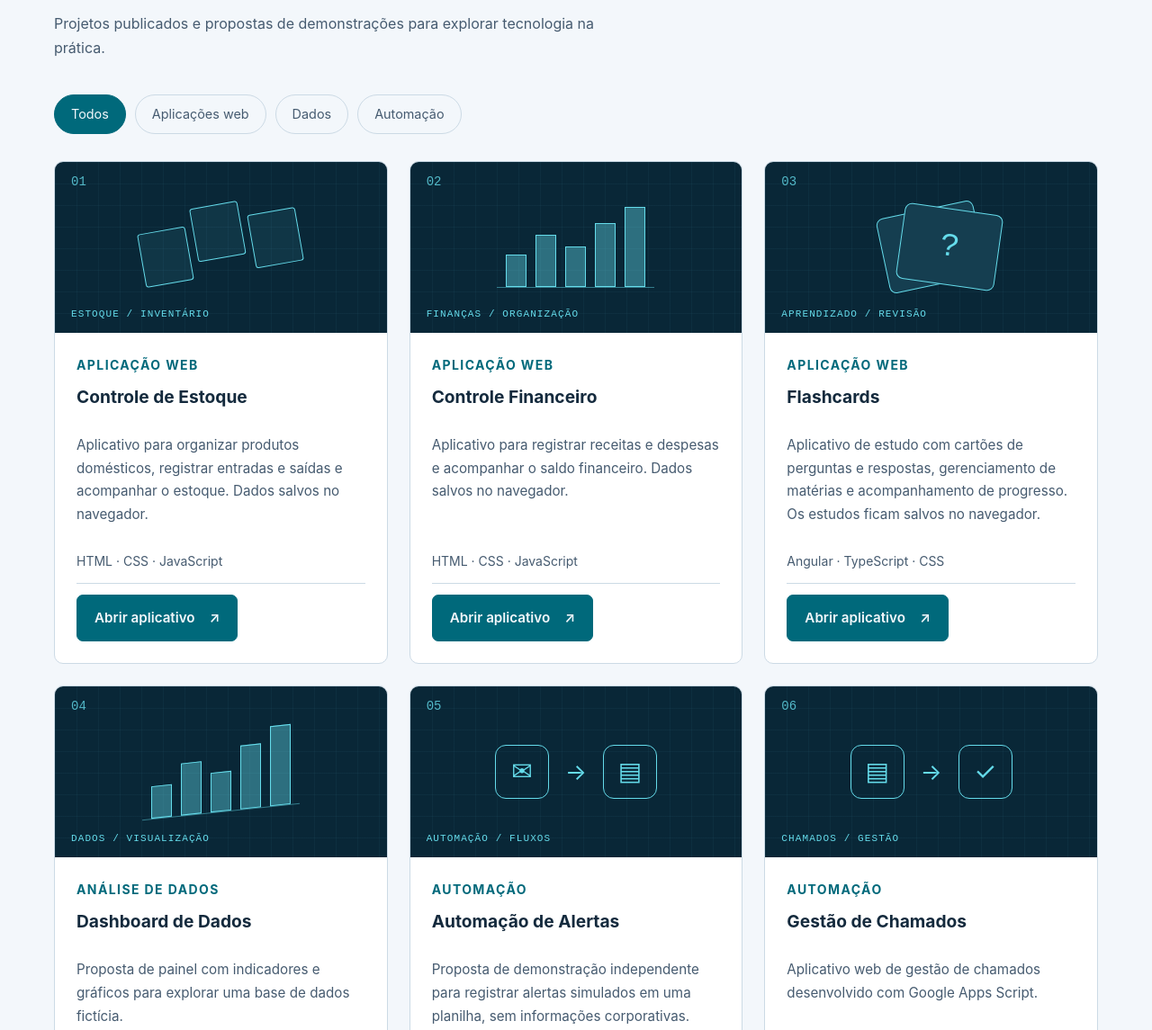
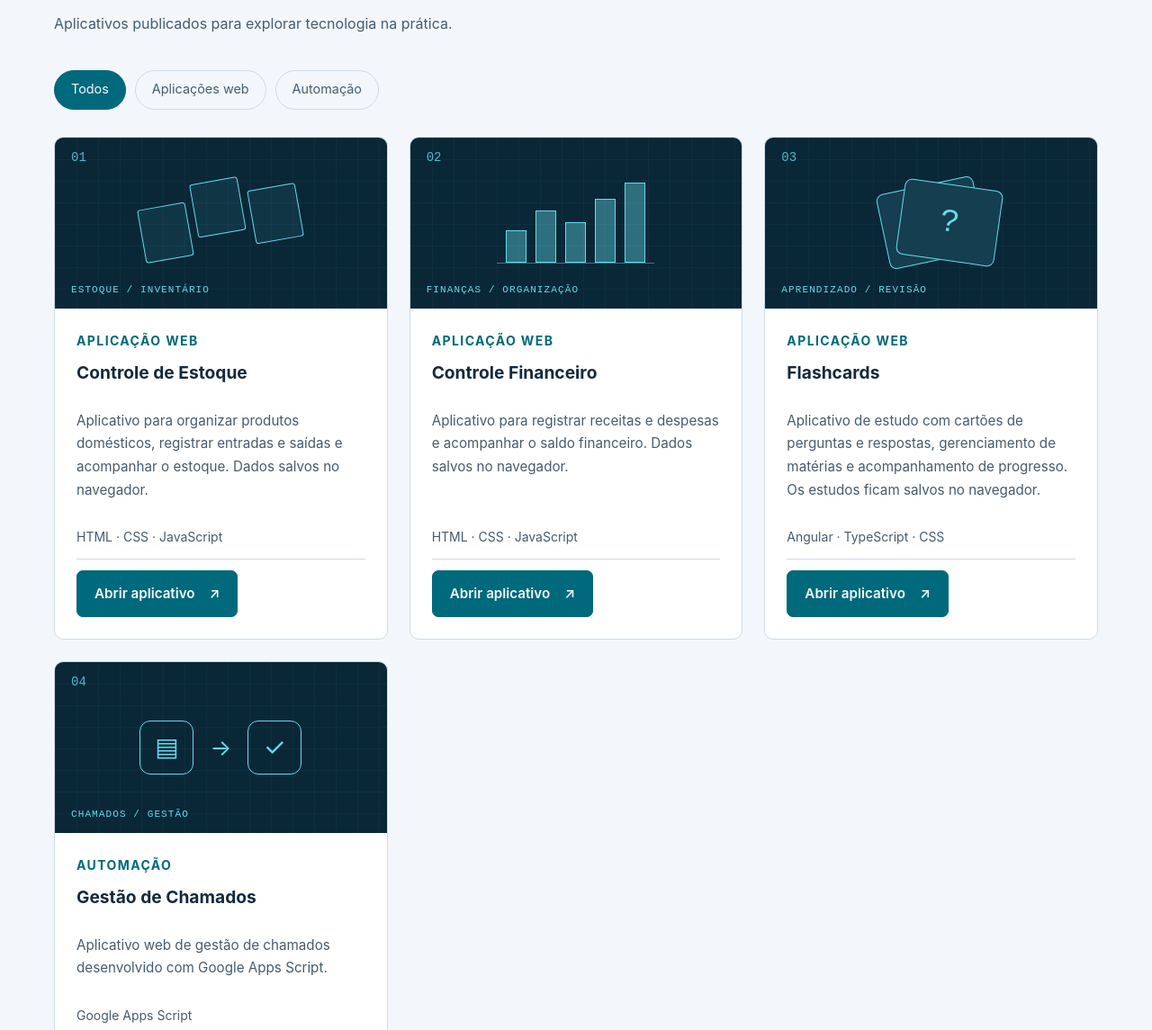
Before and after one commit to danieldosadi/danieldosadi.github.io, a plain HTML site: page index.html in a window 1280 px wide. Shown: the part 2389-3534 px from the top of the page at 90% size. Drawn offline with Linux system fonts and the light colour scheme.

Commit message:
Remover projetos Dashboard e Alertas

```diff
--- a/index.html
+++ b/index.html
@@ -28,15 +28,13 @@
   <article class="skill"><span class="symbol" aria-hidden="true">↔</span><h3>Automação de processos</h3><p>Google Apps Script e VBA. Rotinas para reduzir tarefas manuais e organizar processos.</p></article>
   <article class="skill"><span class="symbol" aria-hidden="true">&gt;_</span><h3>Dados & aprendizado</h3><p>Carga de dados no GCP/BigQuery. Conhecimentos básicos em Python, Pandas e OpenPyXL.</p></article>
 </div></section>
-<section class="section container" id="projetos" aria-labelledby="projects-title"><div class="section-heading"><p class="eyebrow">03 / PROJETOS</p><h2 id="projects-title">Ideias que conectam<br>tecnologia e prática.</h2><p>Projetos publicados e propostas de demonstrações para explorar tecnologia na prática.</p></div>
-<div class="filters" role="group" aria-label="Filtrar projetos" hidden><button type="button" data-filter="all" aria-pressed="true">Todos</button><button type="button" data-filter="web" aria-pressed="false">Aplicações web</button><button type="button" data-filter="data" aria-pressed="false">Dados</button><button type="button" data-filter="automation" aria-pressed="false">Automação</button></div><p id="filter-status" class="sr-only" role="status" aria-live="polite"></p>
+<section class="section container" id="projetos" aria-labelledby="projects-title"><div class="section-heading"><p class="eyebrow">03 / PROJETOS</p><h2 id="projects-title">Ideias que conectam<br>tecnologia e prática.</h2><p>Aplicativos publicados para explorar tecnologia na prática.</p></div>
+<div class="filters" role="group" aria-label="Filtrar projetos" hidden><button type="button" data-filter="all" aria-pressed="true">Todos</button><button type="button" data-filter="web" aria-pressed="false">Aplicações web</button><button type="button" data-filter="automation" aria-pressed="false">Automação</button></div><p id="filter-status" class="sr-only" role="status" aria-live="polite"></p>
 <div class="projects-grid">
 <article class="project" data-category="web"><div class="project-art stock" aria-hidden="true"><span>01</span><div class="art-boxes"><i></i><i></i><i></i></div><b>ESTOQUE / INVENTÁRIO</b></div><div class="project-body"><p class="tag">APLICAÇÃO WEB</p><h3>Controle de Estoque</h3><p>Aplicativo para organizar produtos domésticos, registrar entradas e saídas e acompanhar o estoque. Dados salvos no navegador.</p><p class="stack">HTML · CSS · JavaScript</p><p class="status"><a class="button primary" href="projetos/controle-estoque/" aria-label="Abrir aplicativo Controle de Estoque">Abrir aplicativo <span aria-hidden="true">↗</span></a></p></div></article>
 <article class="project" data-category="web"><div class="project-art finance" aria-hidden="true"><span>02</span><div class="art-bars"><i></i><i></i><i></i><i></i><i></i></div><b>FINANÇAS / ORGANIZAÇÃO</b></div><div class="project-body"><p class="tag">APLICAÇÃO WEB</p><h3>Controle Financeiro</h3><p>Aplicativo para registrar receitas e despesas e acompanhar o saldo financeiro. Dados salvos no navegador.</p><p class="stack">HTML · CSS · JavaScript</p><p class="status"><a class="button primary" href="projetos/controle-financeiro/" aria-label="Abrir aplicativo Controle Financeiro">Abrir aplicativo <span aria-hidden="true">↗</span></a></p></div></article>
 <article class="project" data-category="web"><div class="project-art flash" aria-hidden="true"><span>03</span><div class="art-cards"><i></i><i>?</i></div><b>APRENDIZADO / REVISÃO</b></div><div class="project-body"><p class="tag">APLICAÇÃO WEB</p><h3>Flashcards</h3><p>Aplicativo de estudo com cartões de perguntas e respostas, gerenciamento de matérias e acompanhamento de progresso. Os estudos ficam salvos no navegador.</p><p class="stack">Angular · TypeScript · CSS</p><p class="status"><a class="button primary" href="https://danieldosadi.github.io/meus-flashcards-angular/" aria-label="Abrir aplicativo Flashcards">Abrir aplicativo <span aria-hidden="true">↗</span></a></p></div></article>
-<article class="project" data-category="data"><div class="project-art dashboard" aria-hidden="true"><span>04</span><div class="art-bars"><i></i><i></i><i></i><i></i><i></i></div><b>DADOS / VISUALIZAÇÃO</b></div><div class="project-body"><p class="tag">ANÁLISE DE DADOS</p><h3>Dashboard de Dados</h3><p>Proposta de painel com indicadores e gráficos para explorar uma base de dados fictícia.</p><p class="stack">Excel · Tableau</p><p class="status">Demonstração ainda não desenvolvida</p></div></article>
-<article class="project" data-category="automation"><div class="project-art alerts" aria-hidden="true"><span>05</span><div class="art-flow"><i>✉</i><em>→</em><i>▤</i></div><b>AUTOMAÇÃO / FLUXOS</b></div><div class="project-body"><p class="tag">AUTOMAÇÃO</p><h3>Automação de Alertas</h3><p>Proposta de demonstração independente para registrar alertas simulados em uma planilha, sem informações corporativas.</p><p class="stack">Google Apps Script · Google Sheets</p><p class="status">Demonstração ainda não desenvolvida</p></div></article>
-<article class="project" data-category="automation"><div class="project-art alerts" aria-hidden="true"><span>06</span><div class="art-flow"><i>▤</i><em>→</em><i>✓</i></div><b>CHAMADOS / GESTÃO</b></div><div class="project-body"><p class="tag">AUTOMAÇÃO</p><h3>Gestão de Chamados</h3><p>Aplicativo web de gestão de chamados desenvolvido com Google Apps Script.</p><p class="stack">Google Apps Script</p><p class="status"><a class="button primary" href="https://script.google.com/macros/s/AKfycbwUPTCilkJIwV-g-wCI0ZAFEkxgGCOm4Q4_Ktr1TSfg7NjRUuMjpUo8jpeyMvdisXUZ/exec" aria-label="Abrir aplicativo Gestão de Chamados">Abrir aplicativo <span aria-hidden="true">↗</span></a></p></div></article>
+<article class="project" data-category="automation"><div class="project-art alerts" aria-hidden="true"><span>04</span><div class="art-flow"><i>▤</i><em>→</em><i>✓</i></div><b>CHAMADOS / GESTÃO</b></div><div class="project-body"><p class="tag">AUTOMAÇÃO</p><h3>Gestão de Chamados</h3><p>Aplicativo web de gestão de chamados desenvolvido com Google Apps Script.</p><p class="stack">Google Apps Script</p><p class="status"><a class="button primary" href="https://script.google.com/macros/s/AKfycbwUPTCilkJIwV-g-wCI0ZAFEkxgGCOm4Q4_Ktr1TSfg7NjRUuMjpUo8jpeyMvdisXUZ/exec" aria-label="Abrir aplicativo Gestão de Chamados">Abrir aplicativo <span aria-hidden="true">↗</span></a></p></div></article>
 </div></section>
 <section class="section container" id="experiencia" aria-labelledby="experience-title"><div class="section-heading"><p class="eyebrow">04 / EXPERIÊNCIA</p><h2 id="experience-title">Diferentes contextos.<br>Um olhar para soluções.</h2></div><ol class="timeline">
 <li><div class="period">AGO 2024 — ATUAL</div><div><h3>Porto</h3><p class="role">Analista de TI</p><p>Monitoramento de processos, análise de dados operacionais, acompanhamento de ocorrências e desenvolvimento de automações para apoiar rotinas de trabalho.</p></div></li>
```
